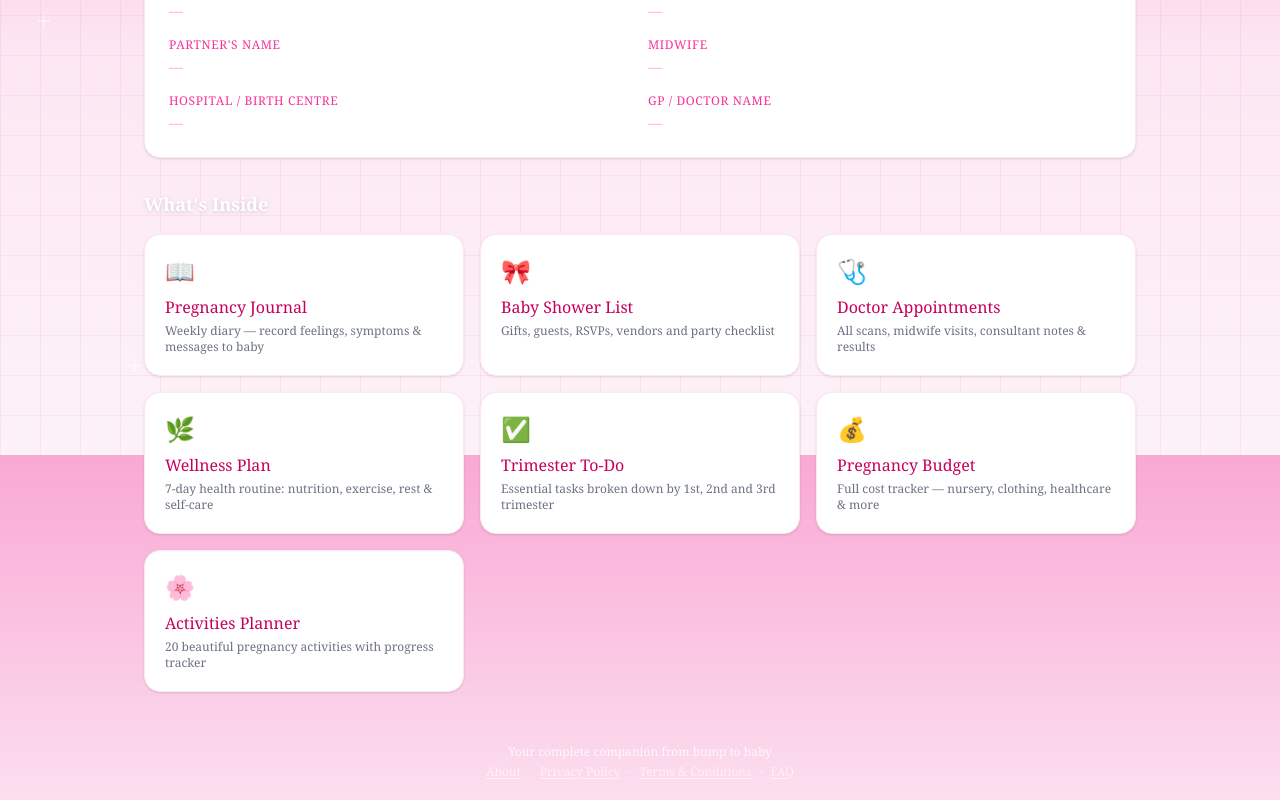
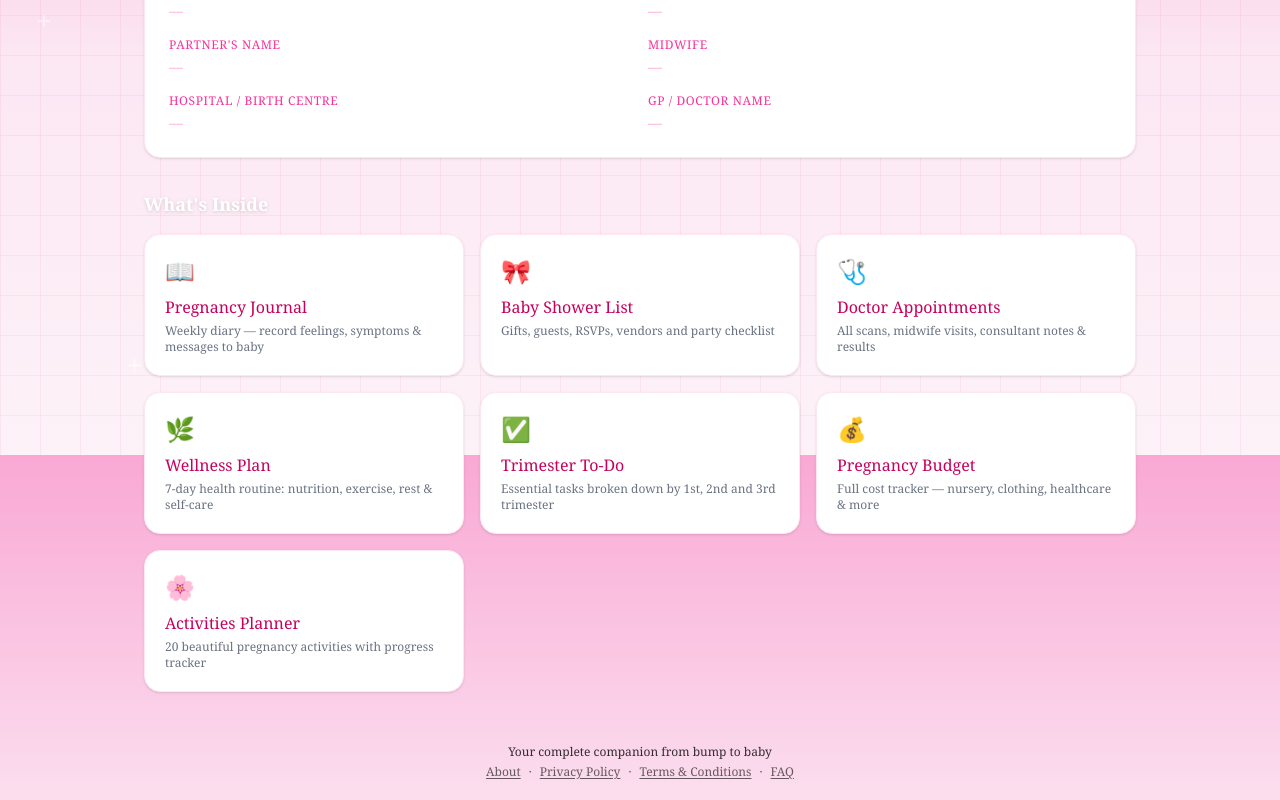
Before and after one commit to hanitamuyo1-lab/pregnancyplanner, a Next.js app: page / in a window 1280 px wide. Shown: the part 345-1145 px from the top of the page. Built offline with nearby package versions, Linux system fonts and the light colour scheme.

Commit message:
Change footer text color to black

```diff
--- a/app/layout.tsx
+++ b/app/layout.tsx
@@ -44,16 +44,16 @@ export default function RootLayout({ children }: { children: React.ReactNode })
 
         <Nav />
         <main className="flex-1 max-w-5xl mx-auto w-full px-4 py-8 relative z-10">{children}</main>
-        <footer className="relative z-10 text-center text-xs text-white/60 py-5 space-y-1">
-          <p className="font-medium text-white/80">Your complete companion from bump to baby</p>
+        <footer className="relative z-10 text-center text-xs text-black/60 py-5 space-y-1">
+          <p className="font-medium text-black/80">Your complete companion from bump to baby</p>
           <p>
-            <a href="/about" className="hover:text-white underline underline-offset-2 transition-colors">About</a>
+            <a href="/about" className="hover:text-black underline underline-offset-2 transition-colors">About</a>
             <span className="mx-2">·</span>
-            <a href="/privacy" className="hover:text-white underline underline-offset-2 transition-colors">Privacy Policy</a>
+            <a href="/privacy" className="hover:text-black underline underline-offset-2 transition-colors">Privacy Policy</a>
             <span className="mx-2">·</span>
-            <a href="/terms" className="hover:text-white underline underline-offset-2 transition-colors">Terms & Conditions</a>
+            <a href="/terms" className="hover:text-black underline underline-offset-2 transition-colors">Terms & Conditions</a>
             <span className="mx-2">·</span>
-            <a href="/faq" className="hover:text-white underline underline-offset-2 transition-colors">FAQ</a>
+            <a href="/faq" className="hover:text-black underline underline-offset-2 transition-colors">FAQ</a>
           </p>
         </footer>
       </body>
```
